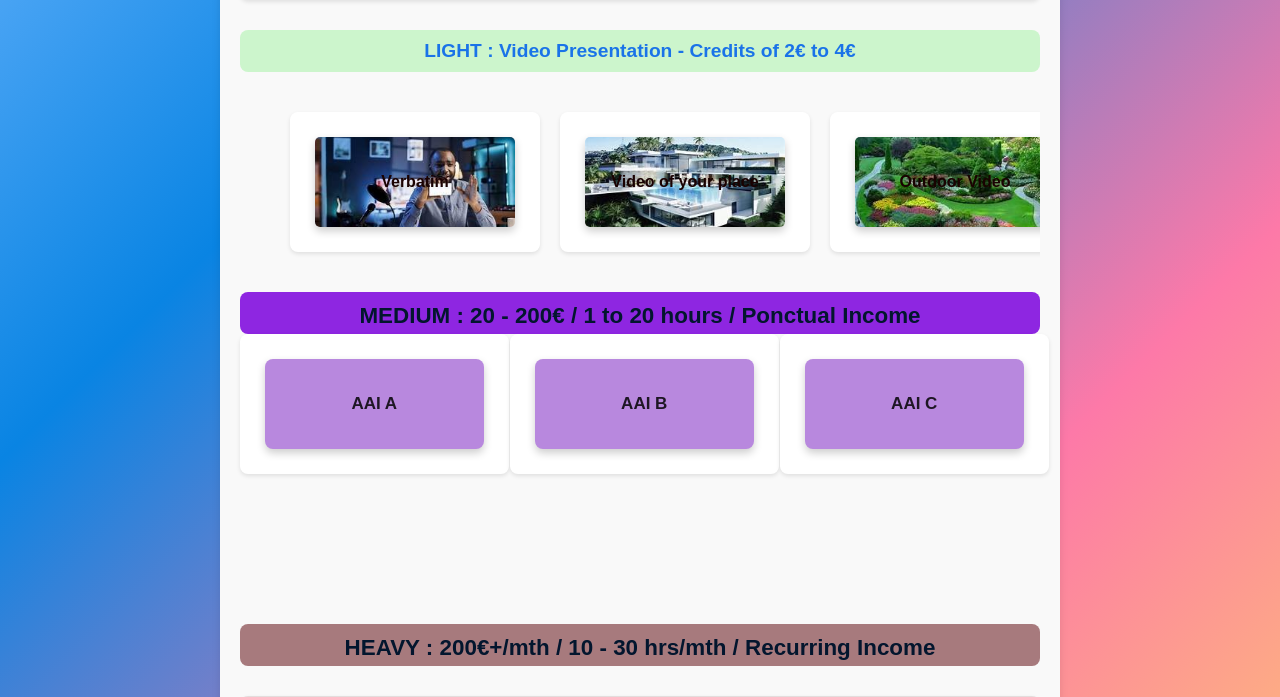
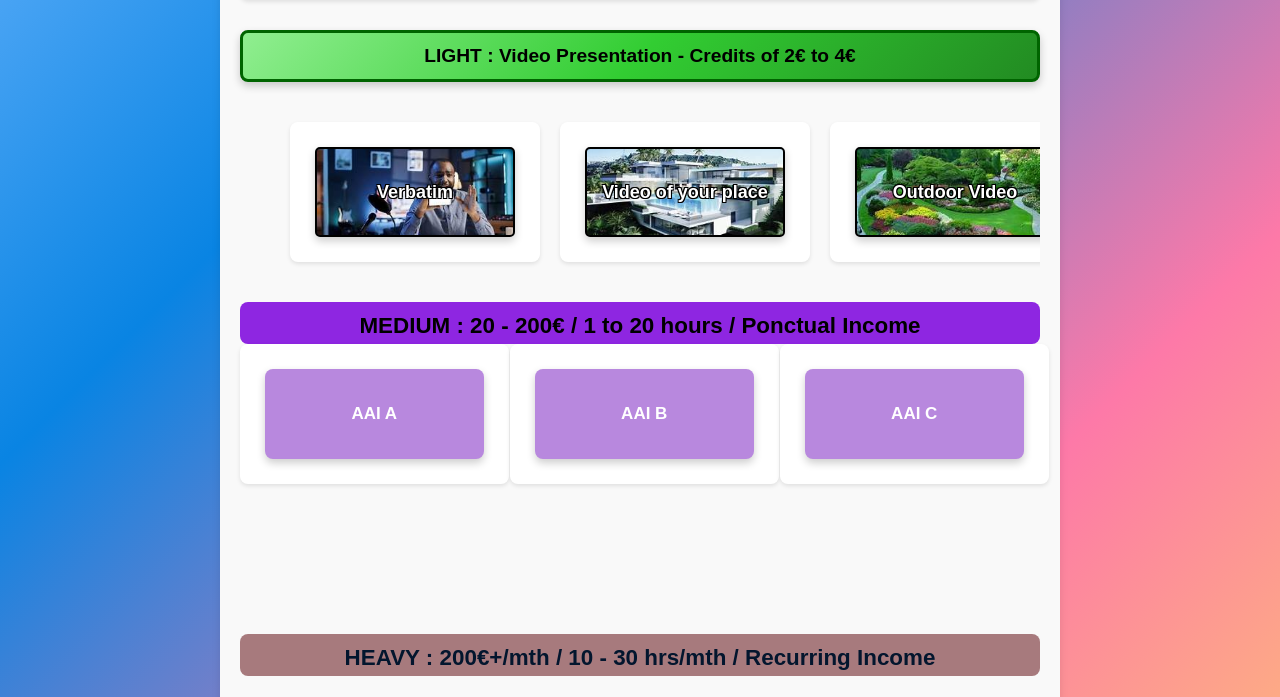
Before and after one commit to MichaeFaivr/VIDEO_TEXT_TOPICS_LABELS, a Flask app: page /messages/ in a window 1280 px wide. Shown: the part 321-1018 px from the top of the page. Run offline with Flask 3, Linux system fonts and the light colour scheme.

Commit message:
Improve the select contribution page

```diff
--- a/Video_Analysis_Webapp/templates/select_contribution_type.html
+++ b/Video_Analysis_Webapp/templates/select_contribution_type.html
@@ -221,49 +221,48 @@
         }
 
         .btn-verbatim {
-            color: rgba(0, 0, 0, 0.841);
             background-image: url('/static/images/verbatim.jpg');
             background-size: cover; /* Ensures the image covers the entire button */
             background-position: center; /* Centers the image */
             background-repeat: no-repeat; /* Prevents the image from repeating */
             width: 200px; /* Set a width */
             height: 60px; /* Set a height */
-            border: none; /* Removes the default border */
-            color: rgb(26, 2, 2); /* Text color */
-            font-size: 16px; /* Text size */
+            color: white; /* Text color */
+            text-shadow: -1px -1px 0 #000, 1px -1px 0 #000, -1px 1px 0 #000, 1px 1px 0 #000;
+            border: 2px solid black; /* Black border */
+            font-size: 18px; /* Text size */
             cursor: pointer; /* Changes cursor to pointer on hover */
             border-radius: 5px; /* Optional: rounded corners */
         }
         .btn-place {
-            color: rgba(0, 0, 0, 0.841);
             background-image: url('/static/images/mega_mansion.jpg');
             background-size: cover; /* Ensures the image covers the entire button */
             background-position: center; /* Centers the image */
             background-repeat: no-repeat; /* Prevents the image from repeating */
             width: 200px; /* Set a width */
             height: 60px; /* Set a height */
-            border: none; /* Removes the default border */
-            color: rgb(26, 2, 2); /* Text color */
-            font-size: 16px; /* Text size */
+            color: white; /* Text color */
+            text-shadow: -1px -1px 0 #000, 1px -1px 0 #000, -1px 1px 0 #000, 1px 1px 0 #000;
+            border: 2px solid black; /* Black border */
+            font-size: 18px; /* Text size */
             cursor: pointer; /* Changes cursor to pointer on hover */
             border-radius: 5px; /* Optional: rounded corners */
         }
         .btn-outdoor {
-            color: rgba(0, 0, 0, 0.841);
             background-image: url('/static/images/garden.jpg');
             background-size: cover; /* Ensures the image covers the entire button */
             background-position: center; /* Centers the image */
             background-repeat: no-repeat; /* Prevents the image from repeating */
             width: 200px; /* Set a width */
             height: 60px; /* Set a height */
-            border: none; /* Removes the default border */
-            color: rgb(26, 2, 2); /* Text color */
-            font-size: 16px; /* Text size */
+            color: white; /* Text color */
+            text-shadow: -1px -1px 0 #000, 1px -1px 0 #000, -1px 1px 0 #000, 1px 1px 0 #000;
+            border: 2px solid black; /* Black border */
+            font-size: 18px; /* Text size */
             cursor: pointer; /* Changes cursor to pointer on hover */
             border-radius: 5px; /* Optional: rounded corners */
         }
         .btn-wardrobe {
-            color: rgba(0, 0, 0, 0.841);
             background-image: url('/static/images/wardrobe.jpg');
             background-size: cover; /* Ensures the image covers the entire button */
             background-position: center; /* Centers the image */
@@ -271,13 +270,14 @@
             width: 200px; /* Set a width */
             height: 60px; /* Set a height */
             border: none; /* Removes the default border */
-            color: rgb(26, 2, 2); /* Text color */
-            font-size: 16px; /* Text size */
+            color: white; /* Text color */
+            text-shadow: -1px -1px 0 #000, 1px -1px 0 #000, -1px 1px 0 #000, 1px 1px 0 #000;
+            border: 2px solid black; /* Black border */
+            font-size: 18px; /* Text size */
             cursor: pointer; /* Changes cursor to pointer on hover */
             border-radius: 5px; /* Optional: rounded corners */
         }
         .btn-games {
-            color: rgba(0, 0, 0, 0.841);
             background-image: url('/static/images/games.jpg');
             background-size: cover; /* Ensures the image covers the entire button */
             background-position: center; /* Centers the image */
@@ -285,13 +285,14 @@
             width: 200px; /* Set a width */
             height: 60px; /* Set a height */
             border: none; /* Removes the default border */
-            color: rgb(26, 2, 2); /* Text color */
-            font-size: 16px; /* Text size */
+            color: white; /* Text color */
+            text-shadow: -1px -1px 0 #000, 1px -1px 0 #000, -1px 1px 0 #000, 1px 1px 0 #000;
+            border: 2px solid black; /* Black border */
+            font-size: 18px; /* Text size */
             cursor: pointer; /* Changes cursor to pointer on hover */
             border-radius: 5px; /* Optional: rounded corners */
         }
         .btn-electronic {
-            color: rgba(0, 0, 0, 0.841);
             background-image: url('/static/images/consumer_electronics.jpg');
             background-size: cover; /* Ensures the image covers the entire button */
             background-position: center; /* Centers the image */
@@ -299,32 +300,35 @@
             width: 200px; /* Set a width */
             height: 60px; /* Set a height */
             border: none; /* Removes the default border */
-            color: rgb(26, 2, 2); /* Text color */
-            font-size: 16px; /* Text size */
+            color: white; /* Text color */
+            text-shadow: -1px -1px 0 #000, 1px -1px 0 #000, -1px 1px 0 #000, 1px 1px 0 #000;
+            border: 2px solid black; /* Black border */
+            font-size: 18px; /* Text size */
             cursor: pointer; /* Changes cursor to pointer on hover */
             border-radius: 5px; /* Optional: rounded corners */
         }
         .btn-kitchen {
-            color: rgba(0, 0, 0, 0.841);
             background-image: url('/static/images/kitchen.jpg');
             background-size: cover; /* Ensures the image covers the entire button */
             background-position: center; /* Centers the image */
             background-repeat: no-repeat; /* Prevents the image from repeating */
             width: 200px; /* Set a width */
             height: 60px; /* Set a height */
+            color: white; /* Text color */
             border: none; /* Removes the default border */
-            color: rgb(26, 2, 2); /* Text color */
-            font-size: 16px; /* Text size */
+            text-shadow: -1px -1px 0 #000, 1px -1px 0 #000, -1px 1px 0 #000, 1px 1px 0 #000;
+            border: 2px solid black; /* Black border */
+            font-size: 18px; /* Text size */
             cursor: pointer; /* Changes cursor to pointer on hover */
             border-radius: 5px; /* Optional: rounded corners */
         }
-        .btn-device-usage { background-color: #b888de; color: rgba(0, 0, 0, 0.841);}
-        .btn-design-agent-sales { background-color: #b888de; color: rgba(0, 0, 0, 0.841);}
-        .btn-design-agent-network { background-color: #b888de; color: rgba(0, 0, 0, 0.841);}
+        .btn-device-usage { background-color: #b888de; color: white;}
+        .btn-design-agent-sales { background-color: #b888de; color: white;}
+        .btn-design-agent-network { background-color: #b888de; color: white;}
     </style>
 
-    <div style="grid-column: 1 / -1; background-color: #90ee906f; padding: 6px; border-radius: 8px; margin-bottom: 0px; max-height: 30px">
-        <h2 style="text-align: center; margin: 0; color: #1a73e8; font-weight: bold; font-size: clamp(1.2rem, 1vw, 1rem); display: flex; align-items: center; justify-content: center; height: 100%;">
+    <div style="grid-column: 1 / -1; background: linear-gradient(135deg, #90ee90, #32cd32, #228b22); padding: 8px; border-radius: 8px; margin-bottom: 0px; max-height: 60px; border: 3px solid #006400; box-shadow: 0 4px 8px rgba(0,0,0,0.2);">
+        <h2 style="text-align: center; margin: 0; color: #000000; font-weight: bold; font-size: clamp(1.2rem, 1vw, 1rem); display: flex; align-items: center; justify-content: center; height: 100%;">
             LIGHT : Video Presentation - Credits of 2€ to 4€
         </h2>
     </div>
@@ -420,7 +424,7 @@
     </style>
 
     <div style="grid-column: 1 / -1; background-color: #800cdee3; padding: 6px; border-radius: 8px; margin-top: 10px; margin-bottom: 0px; max-height: 30px">
-        <h2 style="text-align: center; margin: 0; color: #03162e; font-weight: bold; font-size: clamp(1.2rem, 2.5vw, 1.4rem); display: flex; align-items: center; justify-content: center; height: 100%;">
+        <h2 style="text-align: center; margin: 0; color: #000000; font-weight: bold; font-size: clamp(1.2rem, 2.5vw, 1.4rem); display: flex; align-items: center; justify-content: center; height: 100%;">
             MEDIUM : 20 - 200€ / 1 to 20 hours / Ponctual Income
         </h2>
     </div>
```
